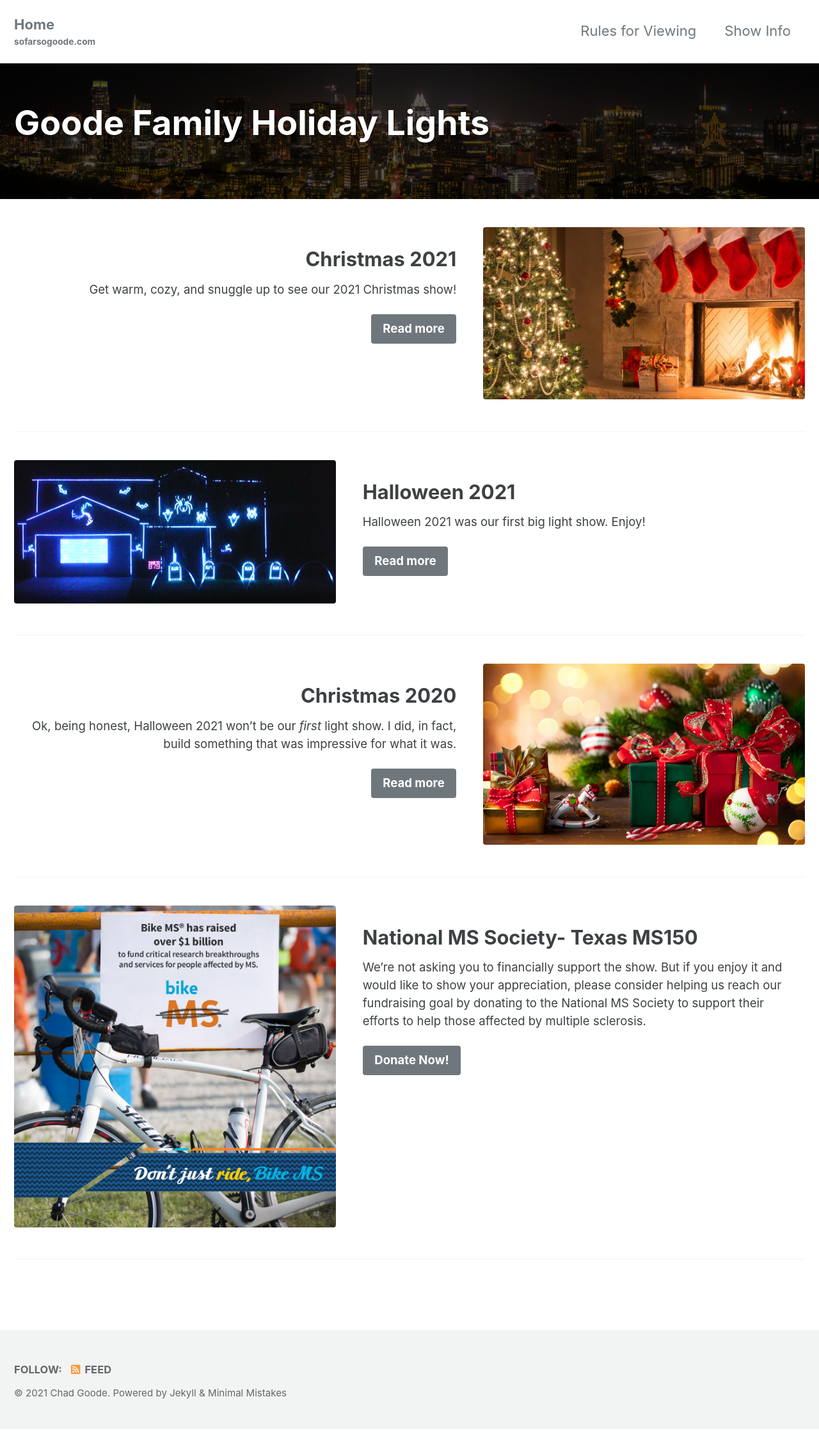
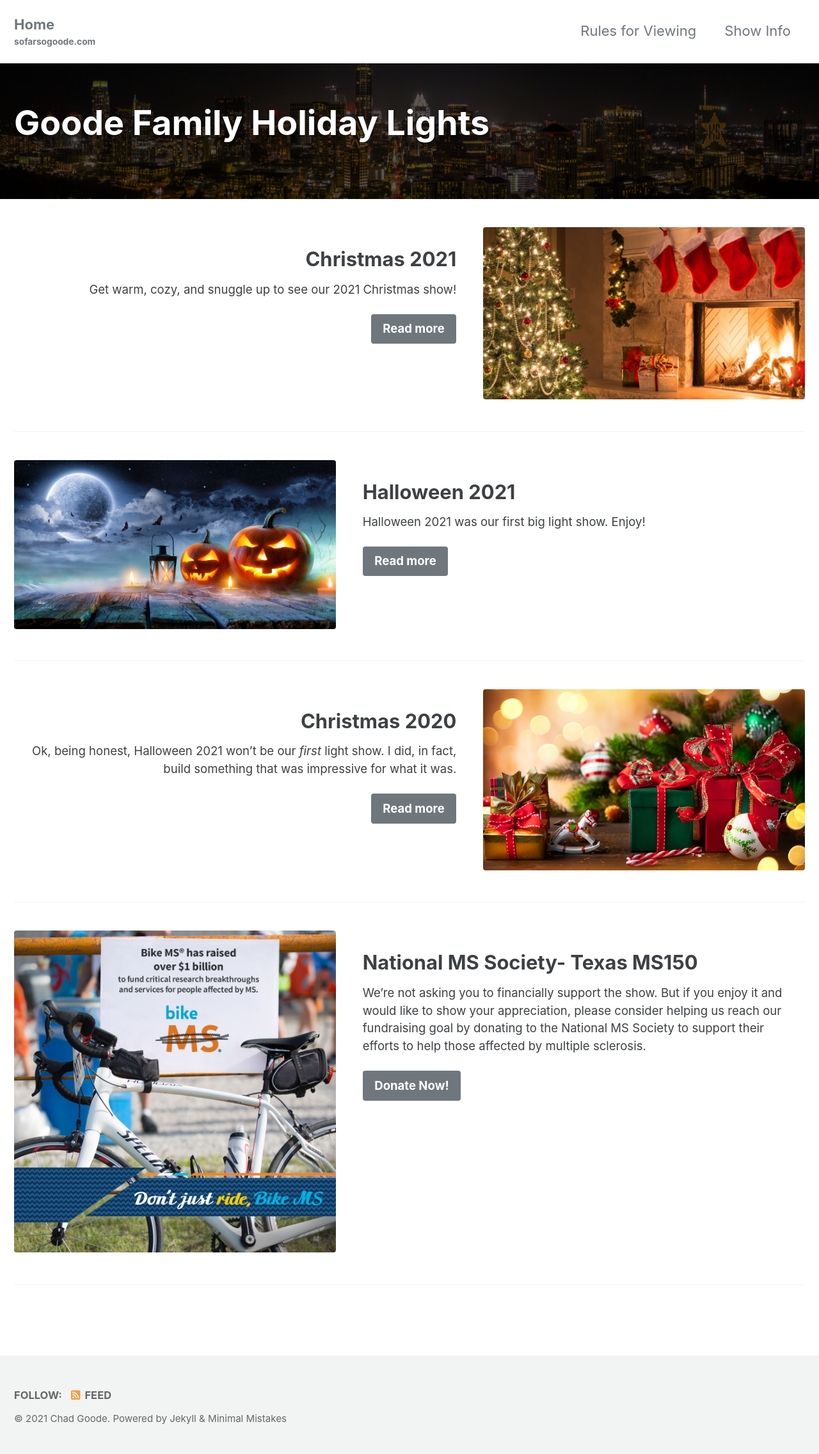
Before and after one commit to continja/sofarsogoode.github.io, a Jekyll site: the page built from index.html, in a window 1280 px wide. Shown: the whole page at 64% size. Built offline with Jekyll 4.4.1, drawn with Linux system fonts in a browser that asks for light colours; cached includes are drawn as plain includes; the list of posts is cut into pages by our own code; before the commit the page ends 2233 px from its top, so only the background shows below that.

Commit message:
Reverted Halloween image

```diff
--- a/index.html
+++ b/index.html
@@ -15,7 +15,7 @@ feature_row1:
     btn_class: "btn--primary"
     btn_label: "Read more"
 feature_row2:
-  - image_path: /assets/images/Halloween2021.png
+  - image_path: /assets/images/halloween.jpg
     alt: "Halloween 2021"
     title: "Halloween 2021"
     excerpt: "Halloween 2021 was our first big light show. Enjoy!"
```
Also changed, not shown: _posts/2021-09-27-Halloween-2021.md (+1 -1 lines).
